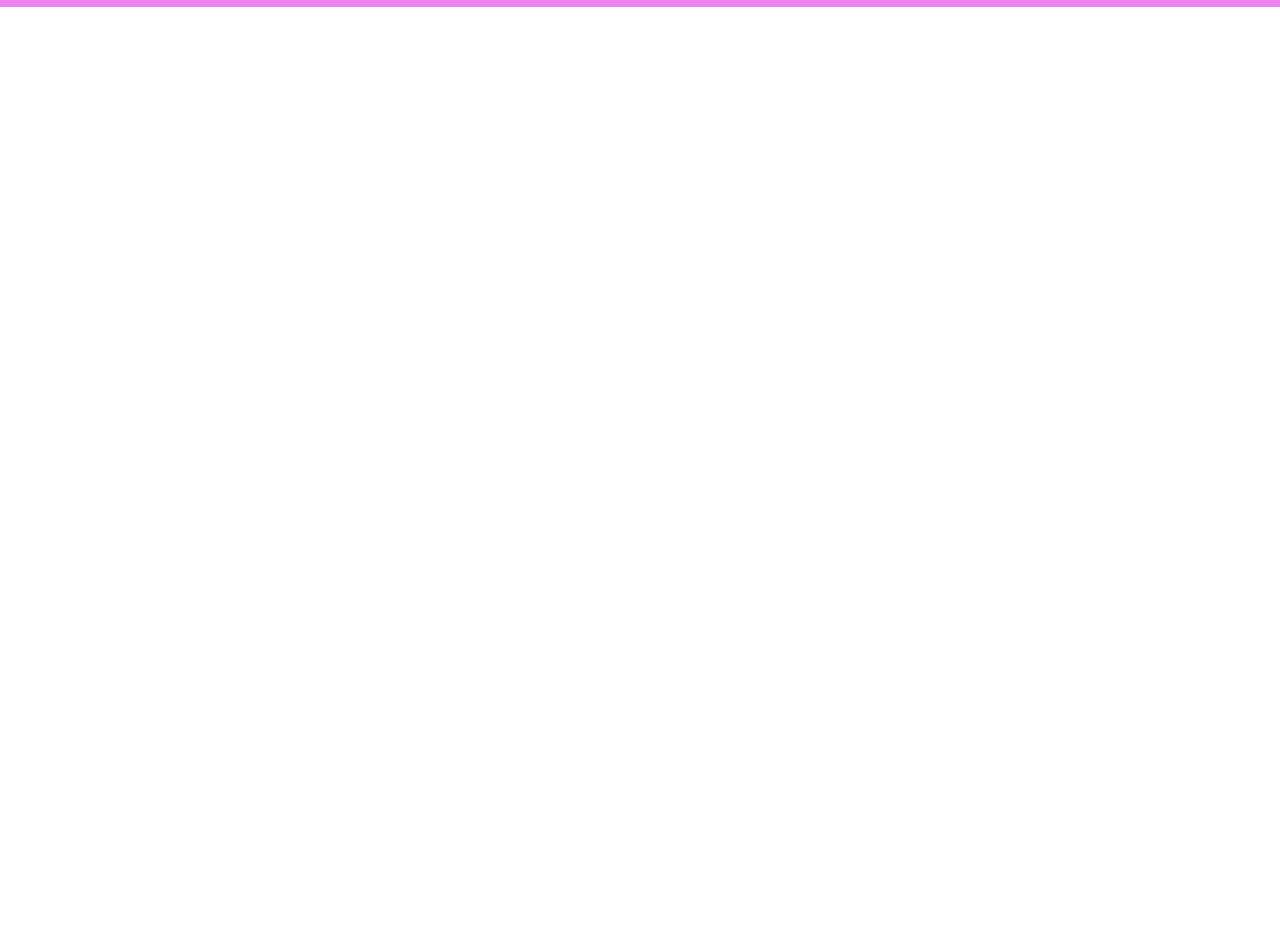
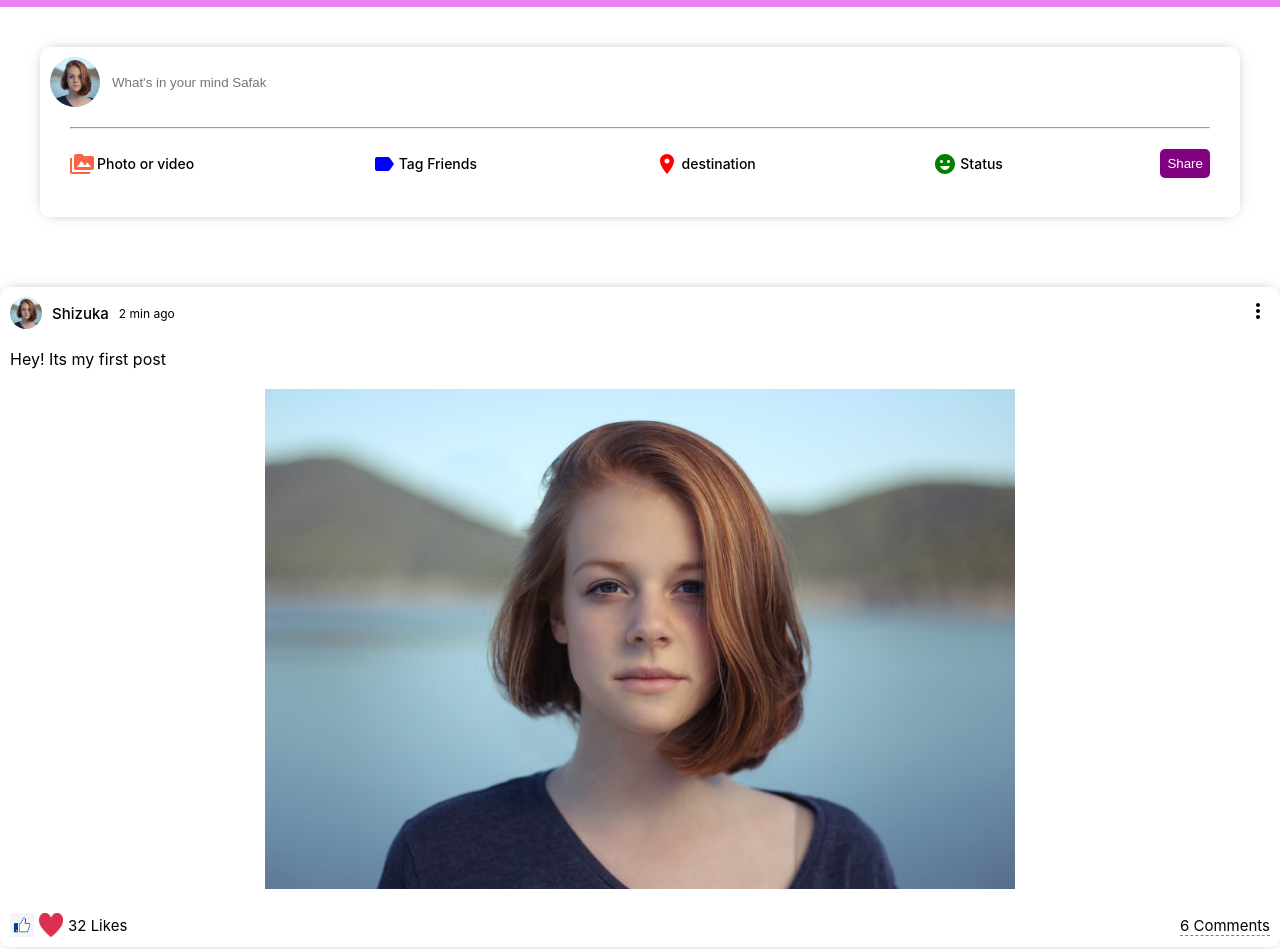
Before and after one commit to VikrantTTN/buzzApp, a React (Create React App) app in the folder Buzz-FrontEnd-main/: page / in a window 1280 px wide. Shown: the part 43-992 px from the top of the page. Before the commit the page ends 800 px from the top, so only its background shows below. Built offline with nearby package versions, Linux system fonts and the light colour scheme.

Commit message:
added feeds and post

```diff
--- /dev/null
+++ b/Buzz-FrontEnd-main/src/Components/feed/Feed.jsx
@@ -0,0 +1,12 @@
+import "./feed.css";
+import Share from "../share/Share";
+
+export default function Feed(){
+    return(
+        <div className="feedWrapper">
+            <div className="feedWrapper">
+            <Share/>
+            </div>
+        </div>
+    )
+}
--- /dev/null
+++ b/Buzz-FrontEnd-main/src/Components/feed/feed.css
@@ -0,0 +1,7 @@
+.feed{
+    flex:5.5
+}
+
+.feedWrapper{
+    padding: 20px;
+}
--- /dev/null
+++ b/Buzz-FrontEnd-main/src/Components/post/Post.jsx
@@ -0,0 +1,38 @@
+import React from 'react';
+import './post.css';
+import profilePicture from '../../Assests/profilePicture.jpeg';
+import like from '../../Assests/like.png';
+import heart from '../../Assests/heart.png';
+import { MoreVert } from '@material-ui/icons';
+export default function Post() {
+  return (
+    <div className='post'>
+        <div className='postWrapper'>
+            <div className='postTop'>
+                <div className="postTopLeft">
+                    <img className='postProfileImg' src={profilePicture} />
+                    <span className='postUsername'>Shizuka</span>
+                    <span className='postDate'>2 min ago</span>
+                </div>
+                <div className="postTopRight">
+                    <MoreVert/>
+                </div>
+            </div>
+            <div className='postCenter'>
+                <span className='postText'> Hey! Its my first post </span>
+                <img className='postImg' src ={profilePicture}/>
+            </div>
+            <div className='postBottom'>
+                <div className="postBottomLeft">
+                    <img className='likeIcon' src={like} alt="" />
+                    <img className='likeIcon' src={heart} alt="" />
+                    <span className='postLikeCounter'>32 Likes</span>
+                </div>
+                <div className="postBottomRight">
+                    <span className='postCommentText'>6 Comments</span>
+                </div>
+            </div>
+        </div>
+    </div>
+  )
+}
--- /dev/null
+++ b/Buzz-FrontEnd-main/src/Components/post/post.css
@@ -0,0 +1,78 @@
+.post {
+    width: 100%;
+    border-radius: 10px;
+    -webkit-box-shadow: 0px 0px 16px -8px rgba(0, 0, 0, 0.68);
+    box-shadow: 0px 0px 16px -8px rgba(0, 0, 0, 0.68);
+    margin: 30px 0;
+  }
+
+  .postWrapper {
+    padding: 10px;
+  }
+
+  .postTop {
+    display: flex;
+    align-items: center;
+    justify-content: space-between;
+  }
+
+  .postTopLeft {
+    display: flex;
+    align-items: center;
+  }
+
+  .postProfileImg {
+    width: 32px;
+    height: 32px;
+    border-radius: 50%;
+    object-fit: cover;
+  }
+
+  .postUsername {
+    font-size: 15px;
+    font-weight: 500;
+    margin: 0 10px;
+  }
+
+  .postDate{
+      font-size: 12px;
+  }
+
+  .postCenter{
+      margin: 20px 0;
+  }
+
+  .postImg{
+      margin-top: 20px;
+      width: 100%;
+      max-height: 500px;
+      object-fit: contain;
+  }
+
+  .postBottom{
+      display: flex;
+      align-items: center;
+      justify-content: space-between;
+  }
+
+  .postBottomLeft{
+      display: flex;
+      align-items: center;
+  }
+
+  .likeIcon{
+      width: 24px;
+      height: 24px;
+      margin-right: 5px;
+      cursor: pointer;
+  }
+
+  .postLikeCounter{
+      font-size: 15px;
+  }
+
+  .postCommentText{
+      cursor: pointer;
+      border-bottom: 1px dashed gray;
+      font-size: 15px;
+  }
--- /dev/null
+++ b/Buzz-FrontEnd-main/src/Components/share/Share.jsx
@@ -0,0 +1,45 @@
+import './share.css';
+import { PermMedia, Label, Room, EmojiEmotionsRounded } from "@material-ui/icons";
+import profilePicture from '../../Assests/profilePicture.jpeg';
+export default function Share() {
+    return (
+        <div className="share">
+            <div className="shareWrapper">
+                <div className="shareTop">
+                    <img className="shareProfileImg" src={profilePicture} alt="" />
+                    <input
+                        placeholder="What's in your mind Safak"
+                        className="shareInput" />
+                </div>
+                <hr className='shareHr' />
+                <div className="shareBottom">
+                    <div className='shareOptions'>
+                        <div className='shareOption'>
+                            <PermMedia htmlColor='tomato' className='shareIcon' />
+                            <span className='shareOptionText'>Photo or video</span>
+                        </div>
+                    </div>
+                    <div className='shareOptions'>
+                        <div className='shareOption'>
+                            <Label htmlColor='blue' className='shareIcon' />
+                            <span className='shareOptionText'>Tag Friends</span>
+                        </div>
+                    </div>
+                    <div className='shareOptions'>
+                        <div className='shareOption'>
+                            <Room htmlColor='Red' className='shareIcon' />
+                            <span className='shareOptionText'>destination</span>
+                        </div>
+                    </div>
+                    <div className='shareOptions'>
+                        <div className='shareOption'>
+                            <EmojiEmotionsRounded htmlColor='Green' className='shareIcon' />
+                            <span className='shareOptionText'>Status</span>
+                        </div>
+                    </div>
+                    <button className='shareButton'>Share</button>
+                </div>
+            </div>
+        </div>
+    )
+}
--- /dev/null
+++ b/Buzz-FrontEnd-main/src/Components/share/share.css
@@ -0,0 +1,76 @@
+.share {
+    width: 100%;
+    height: 170px;
+    border-radius: 10px;
+    -webkit-box-shadow: 0px 0px 16px -8px rgba(0, 0, 0, 0.68);
+    box-shadow: 0px 0px 16px -8px rgba(0, 0, 0, 0.68);
+  }
+
+  .shareWrapper {
+    padding: 10px;
+  }
+
+  .shareTop {
+    display: flex;
+    align-items: center;
+  }
+
+  .shareProfileImg {
+    width: 50px;
+    height: 50px;
+    border-radius: 50%;
+    object-fit: cover;
+    margin-right: 10px;
+  }
+
+  .shareInput {
+    border: none;
+    width: 80%;
+  }
+
+  .shareInput:focus {
+    outline: none;
+  }
+
+  .shareHr {
+    margin: 20px;
+  }
+
+  .shareBottom {
+    display: flex;
+    align-items: center;
+    justify-content: space-between;
+  }
+
+  .shareOptions{
+      display: flex;
+      margin-left: 20px;
+  }
+
+  .shareOption{
+      display: flex;
+      align-items: center;
+      margin-right: 15px;
+      cursor: pointer;
+  }
+
+  .shareIcon{
+      font-size: 18px;
+      margin-right: 3px;
+  }
+
+  .shareOptionText{
+      font-size: 14px;
+      font-weight: 500;
+  }
+
+  .shareButton{
+      border: none;
+      padding: 7px;
+      border-radius: 5px;
+      background-color: purple;
+      font-weight: 500;
+      margin-right: 20px;
+      cursor: pointer;
+      color: white;
+  }
--- a/Buzz-FrontEnd-main/src/pages/home/Home.js
+++ b/Buzz-FrontEnd-main/src/pages/home/Home.js
@@ -1,9 +1,12 @@
-import Topbar from "../../Components/Topbar/Topbar"
-
+import Topbar from "../../Components/Topbar/Topbar";
+import Feed from "../../Components/feed/Feed";
+import Post from "../../Components/post/Post";
 function Home() {
   return (
     <div>
-    <Topbar/>
+      <Topbar />
+      <Feed />
+      <Post/>
     </div>
   )
 }
```
Also changed, not shown: Buzz-FrontEnd-main/src/Assests/heart.png (added), Buzz-FrontEnd-main/src/Assests/like.png (added).
